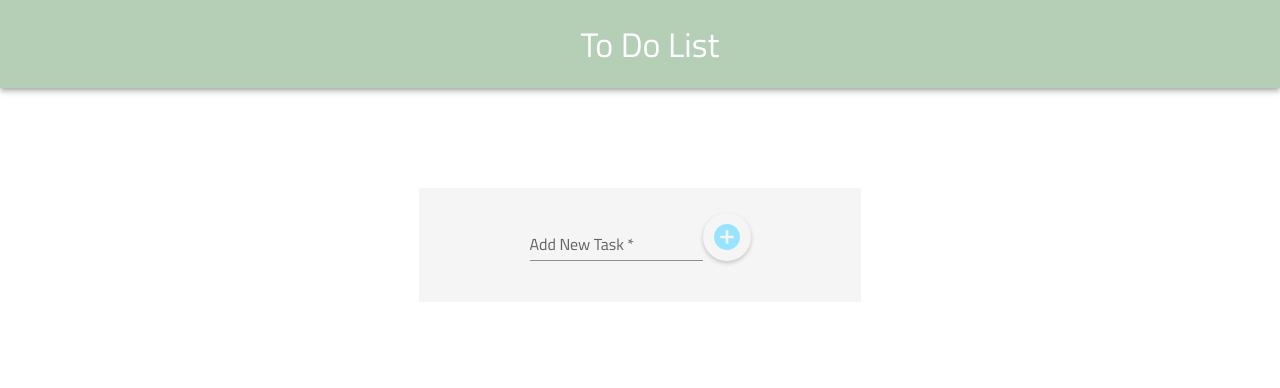
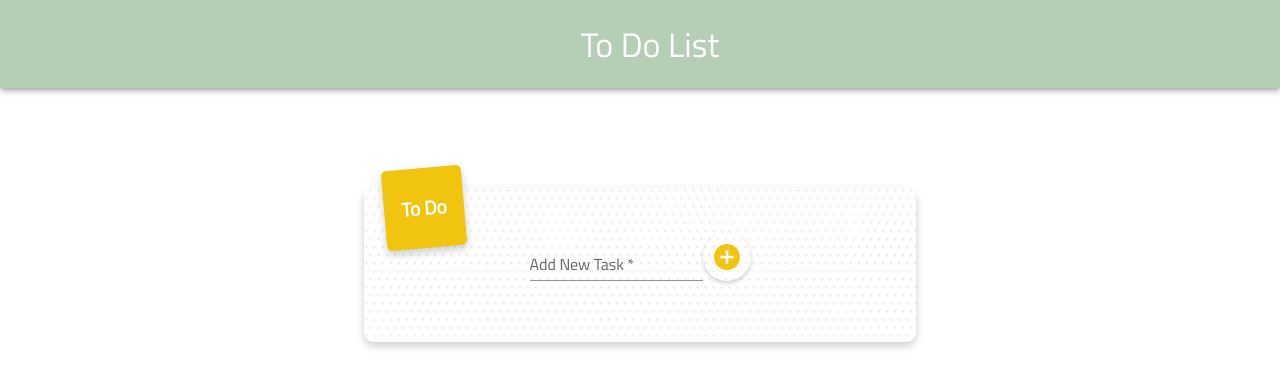
Before and after one commit to GiseOt/To-Do-List, a React (Vite) app: page / in a window 1280 px wide. Shown: the top 388 px of the page. Built offline with nearby package versions, Linux system fonts and the light colour scheme.

Commit message:
feat: add edit task functionality and task context

```diff
--- /dev/null
+++ b/src/components/EditTask.jsx
@@ -0,0 +1,78 @@
+import { Button, ButtonGroup, TextField, Stack } from "@mui/material";
+import { useNavigate } from "react-router-dom";
+
+const EditTask = ({ taskText, setIsEdit, handleEditConfirm }) => {
+	const navigate = useNavigate();
+
+	const handleCancelEdit = () => {
+		setIsEdit(false);
+		navigate("/task");
+	};
+
+	const handleEditTask = (e) => {
+		e.preventDefault();
+		const newTaskText = e.target.descripcion.value;
+		handleEditConfirm(newTaskText);
+		navigate("/task");
+	};
+
+	return (
+		<Stack
+			component="form"
+			className="edit_task__form"
+			onSubmit={handleEditTask}
+			spacing={2}
+			sx={{
+				width: { xs: "160px", md: "260px" },
+				padding: 2,
+				backgroundColor: "#FFFFFF",
+				borderRadius: "8px",
+				boxShadow: "0 2px 4px rgba(0,0,0,0.1)",
+			}}
+		>
+			<TextField
+				defaultValue={taskText}
+				name="descripcion"
+				fullWidth
+				multiline
+				variant="outlined"
+				margin="normal"
+				sx={{
+					borderRadius: "4px",
+				}}
+			/>
+			<ButtonGroup variant="contained" aria-label="outlined button group">
+				<Button
+					onClick={handleCancelEdit}
+					variant="outlined"
+					color="error"
+					sx={{
+						"&:hover": {
+							backgroundColor: "#f8d7da",
+							color: "#721c24",
+						},
+						color: "#721c24",
+						borderColor: "#f5c6cb",
+					}}
+				>
+					Cancel
+				</Button>
+				<Button
+					type="submit"
+					variant="contained"
+					color="primary"
+					sx={{
+						backgroundColor: "#007bff",
+						"&:hover": {
+							backgroundColor: "#0056b3",
+						},
+					}}
+				>
+					Edit
+				</Button>
+			</ButtonGroup>
+		</Stack>
+	);
+};
+
+export default EditTask;
--- a/src/components/Navbar.jsx
+++ b/src/components/Navbar.jsx
@@ -5,7 +5,7 @@ const Navbar = () => {
 		<Box sx={{ flexGrow: 1 }}>
 			<AppBar
 				position="static"
-				sx={{ backgroundColor: "#B5CFB7", paddingLeft: "20px", marginTop: "0", paddingBlock:"20px" }}
+				sx={{ backgroundColor: "#B5CFB7", paddingLeft: "20px", marginTop: "0", paddingBlock:"20px" , marginBottom:"100px"}}
 			>
 				<Toolbar variant="dense" sx={{margin:"auto"}}>
 					<Typography variant="h4" color="inherit" component="div">
--- a/src/components/TaskList.jsx
+++ b/src/components/TaskList.jsx
@@ -1,8 +1,7 @@
+import { useTaskContext } from "../context/TaskContext";
 import { Link } from "react-router-dom";
 import { useState } from "react";
-import { getSavedTasks, setSavedTasks } from "../utils/LocalStorage";
-import { v4 as uuidv4 } from "uuid";
-import { deleteTask } from "../utils/DeleteTask";
+import EditTask from "./EditTask";
 import DeleteModal from "./DeleteModal";
 
 // Design
@@ -15,40 +14,39 @@ import {
 	ButtonGroup,
 	Typography,
 	Checkbox,
+	Box,
 } from "@mui/material";
 import { IoMdAddCircle } from "react-icons/io";
 import { FaEdit, FaTrashAlt } from "react-icons/fa";
+import Image1 from "../assets/background.png";
 
 const TaskList = () => {
-	const [tasks, setTasks] = useState(getSavedTasks());
+	const { tasks, addTask, deleteTask, editTask } = useTaskContext();
 	const [newTask, setNewTask] = useState("");
 	const [error, setError] = useState(false);
 	const [taskToDelete, setTaskToDelete] = useState(null);
 	const [deleteModalOpen, setDeleteModalOpen] = useState(false);
+	const [isEdit, setIsEdit] = useState(false);
+	const [editingTaskId, setEditingTaskId] = useState(null);
 
-	//Add task
+	//Add
 	const handleAddTask = () => {
 		if (!newTask.trim()) {
 			setError(true);
 			return;
 		}
-		const updatedTasks = [...tasks, { id: uuidv4(), text: newTask }];
-		setTasks(updatedTasks);
+		addTask(newTask);
 		setNewTask("");
-		setSavedTasks(updatedTasks);
 		setError(false);
 	};
-
-	//Delete task
+	//Delete
 	const handleDeleteClick = (taskId) => {
 		setTaskToDelete(taskId);
 		setDeleteModalOpen(true);
 	};
 
 	const handleDeleteConfirm = () => {
-		const updatedTaskList = deleteTask(tasks, taskToDelete);
-		setTasks(updatedTaskList);
-		setSavedTasks(updatedTaskList);
+		deleteTask(taskToDelete);
 		setDeleteModalOpen(false);
 		setTaskToDelete(null);
 	};
@@ -57,15 +55,59 @@ const TaskList = () => {
 		setTaskToDelete(null);
 		setDeleteModalOpen(false);
 	};
+	//Edit
+	const handleEditClick = (taskId) => {
+		setEditingTaskId(taskId);
+		setIsEdit(true);
+	};
+
+	const handleEditConfirm = (newText) => {
+		editTask(editingTaskId, newText);
+		setIsEdit(false);
+		setEditingTaskId(null);
+	};
 
 	return (
-		<div
-			style={{
-				backgroundColor: "#F6F5F5",
-				width: "80%",
-				marginTop: "100px",
+		<Box
+			sx={{
+				backgroundImage: `url(${Image1})`,
+				backgroundSize: "cover",
+				backgroundPosition: "center",
+				width: "100%",
+				paddingTop: "150px",
+				padding: "20px",
+				borderRadius: "10px",
+				boxShadow: "0 4px 8px rgba(0,0,0,0.2)",
+				position: "relative",
+				maxWidth: "800px",
+				margin: "0 auto",
 			}}
 		>
+			{/*sticky note effect */}
+			<Box
+				sx={{
+					position: "absolute",
+					top: "-20px",
+					left: "20px",
+					width: "80px",
+					height: "80px",
+					backgroundColor: "#f1c40f",
+					boxShadow: "0 4px 8px rgba(0,0,0,0.2)",
+					transform: "rotate(-5deg)",
+					borderRadius: "5px",
+					padding: "10px",
+					textAlign: "center",
+					fontSize: "1.2rem",
+					color: "#fff",
+					display: "flex",
+					justifyContent: "center",
+					alignItems: "center",
+					fontWeight: "bold",
+				}}
+			>
+				To Do
+			</Box>
+
 			<div
 				style={{
 					display: "flex",
@@ -90,11 +132,11 @@ const TaskList = () => {
 						width: "48px",
 						height: "48px",
 						padding: "0",
-						color: "rgb(152, 228, 255)",
+						color: "#f1c40f",
 						boxShadow: "0 2px 4px rgba(0,0,0,0.2)",
 						transition: "all 0.3s cubic-bezier(0.175, 0.885, 0.32, 1.275)",
 						"&:hover": {
-							color: "#CADABF",
+							color: "#B5CFB7",
 							transform: "translateY(-2px)",
 							boxShadow: "0 4px 8px rgba(0,0,0,0.2)",
 						},
@@ -124,21 +166,35 @@ const TaskList = () => {
 							}}
 						/>
 						<ListItemText>
-							<Typography variant="body1" sx={{ fontSize: "1.2rem" }}>
-								{task.text}
-							</Typography>
+							{isEdit && editingTaskId === task.id ? (
+								<EditTask
+									taskText={task.text}
+									setIsEdit={setIsEdit}
+									handleEditConfirm={handleEditConfirm}
+								/>
+							) : (
+								<Typography variant="body1" sx={{ fontSize: "1.2rem" }}>
+									{task.text}
+								</Typography>
+							)}
 						</ListItemText>
 						<div>
 							<ButtonGroup variant="outlined" aria-label="Basic button group">
-								<IconButton aria-label="edit" sx={{ color: "#BC9F8B" }}>
+								<IconButton
+									aria-label="edit"
+									sx={{ color: "#BC9F8B" }}
+									onClick={() => handleEditClick(task.id)}
+									component={Link}
+									to="/edit-task"
+								>
 									<FaEdit />
 								</IconButton>
 								<IconButton
 									aria-label="delete"
 									sx={{ color: "#BC9F8B" }}
+									onClick={() => handleDeleteClick(task.id)}
 									component={Link}
 									to="/deletetask"
-									onClick={() => handleDeleteClick(task.id)}
 								>
 									<FaTrashAlt />
 								</IconButton>
@@ -147,12 +203,13 @@ const TaskList = () => {
 					</ListItem>
 				))}
 			</List>
+			{/* Delete Modal */}
 			<DeleteModal
 				open={deleteModalOpen}
 				onClose={handleDeleteCancel}
 				onDelete={handleDeleteConfirm}
 			/>
-		</div>
+		</Box>
 	);
 };
 
--- /dev/null
+++ b/src/context/TaskContext.jsx
@@ -0,0 +1,49 @@
+import { createContext, useContext, useState } from "react";
+import { v4 as uuidv4 } from "uuid";
+import { getSavedTasks, setSavedTasks } from "../utils/LocalStorage";
+
+const TaskContext = createContext();
+
+export const TaskProvider = ({ children }) => {
+	const [tasks, setTasks] = useState(getSavedTasks());
+	const [error, setError] = useState(false);
+
+	//Add tasks
+	const addTask = (taskText) => {
+		if (!taskText.trim()) {
+			setError(true);
+			return;
+		}
+		const newTask = { id: uuidv4(), text: taskText };
+		const updatedTasks = [...tasks, newTask];
+		setTasks(updatedTasks);
+		setSavedTasks(updatedTasks);
+		setError(false);
+	};
+
+	// Delete tasks
+
+	const deleteTask = (taskId) => {
+		const updatedTasks = tasks.filter((task) => task.id !== taskId);
+		setTasks(updatedTasks);
+		setSavedTasks(updatedTasks);
+	};
+	//Edit tasks
+	const editTask = (taskId, newText) => {
+		const updatedTasks = tasks.map((task) =>
+			task.id === taskId ? { ...task, text: newText } : task
+		);
+		setTasks(updatedTasks);
+		setSavedTasks(updatedTasks);
+	};
+
+	return (
+		<TaskContext.Provider
+			value={{ tasks, addTask, deleteTask, editTask, error, setError }}
+		>
+			{children}
+		</TaskContext.Provider>
+	);
+};
+
+export const useTaskContext = () => useContext(TaskContext);
--- a/src/main.jsx
+++ b/src/main.jsx
@@ -1,9 +1,12 @@
 import { BrowserRouter } from "react-router-dom";
 import { createRoot } from "react-dom/client";
+import { TaskProvider } from "./context/TaskContext";
 import App from "./App.jsx";
 
 createRoot(document.getElementById("root")).render(
 	<BrowserRouter>
+      <TaskProvider>
 		<App />
+        </TaskProvider>
 	</BrowserRouter>
 );
--- a/src/utils/DeleteTask.js
+++ /dev/null
@@ -1,3 +0,0 @@
-export const deleteTask = (tasks, taskId) => {
-	return tasks.filter((task) => task.id !== taskId);
-};
```
Also changed, not shown: src/assets/background.png (added).
